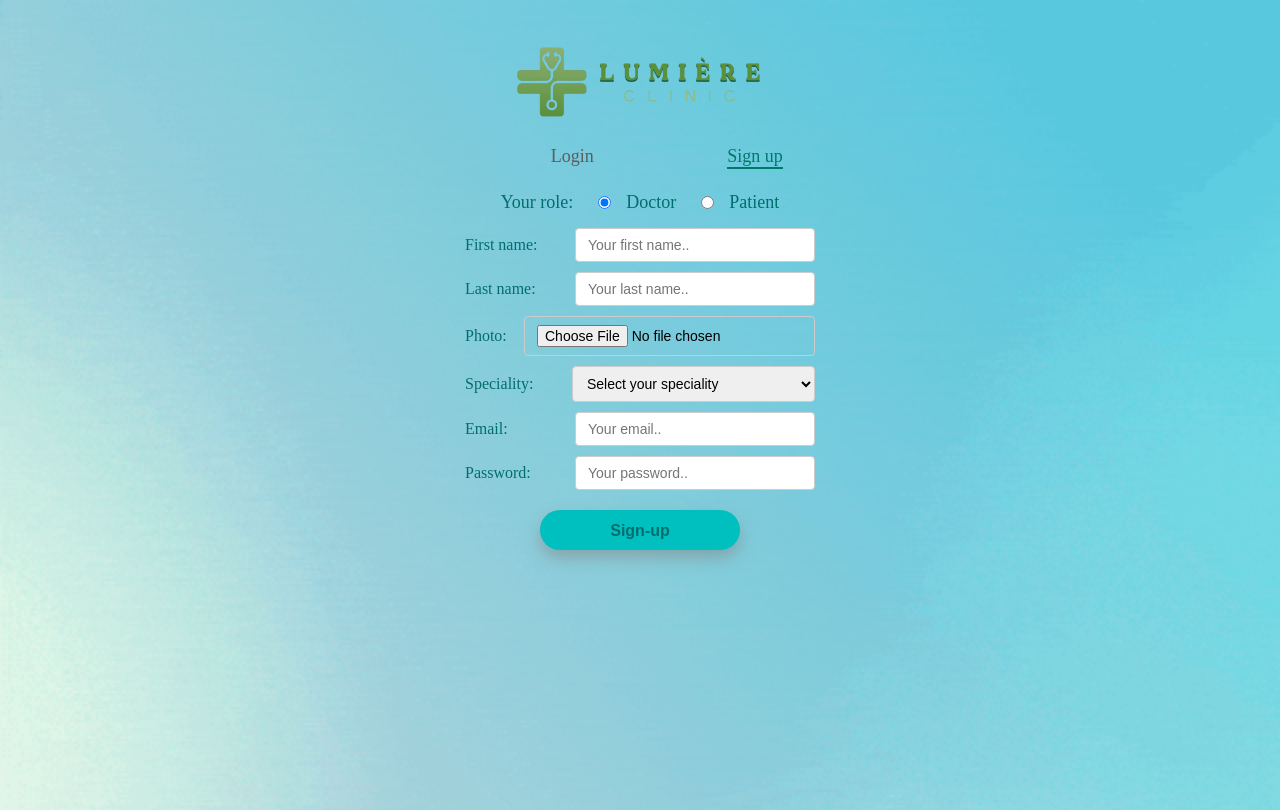
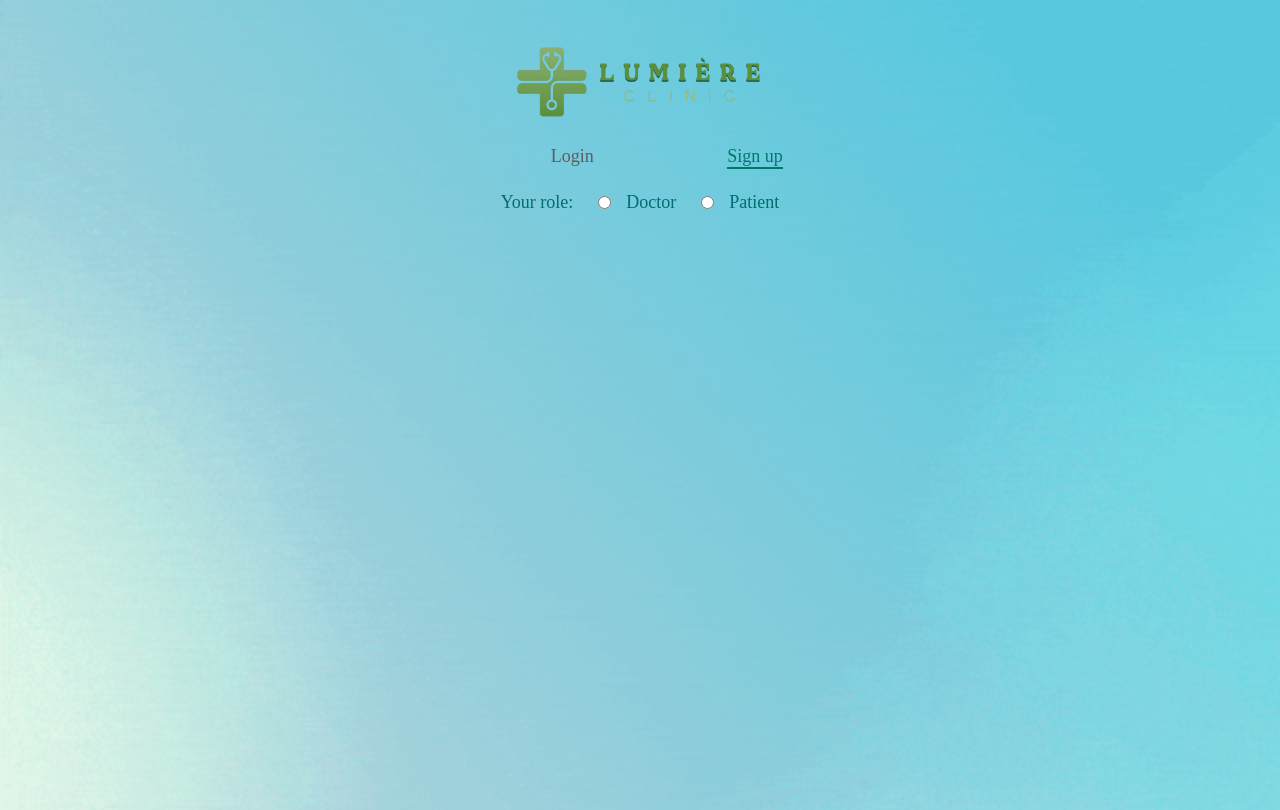
Before and after one commit to HessahAlotaibi1/Web_Project, a PHP site: page /signup.php in a window 1280 px wide. Shown: the top 810 px of the page. Run offline with PHP 8.4, Linux system fonts and the light colour scheme; data comes from the database, SQL or seed files in the repository.

Commit message:
Update signup.php

```diff
--- a/signup.php
+++ b/signup.php
@@ -193,6 +193,11 @@ function getSpecialities() {
     <meta name="viewport" content="width=device-width, initial-scale=1.0">
     <link rel="stylesheet" href="css/singup.css">
     <script src="script.js"></script>
+    <style>
+    form {
+    display: none;
+    }
+    </style>
 
 </head>
 
@@ -206,7 +211,7 @@ function getSpecialities() {
     <div class="rolesholder">
         <label class="roles">Your role: </label>
         <label class="roles">
-            <input type="radio" name="role" value="Doctor" id="doctorRole" checked>Doctor
+            <input type="radio" name="role" value="Doctor" id="doctorRole" >Doctor
         </label>
         <label class="roles">
             <input type="radio" name="role" value="Patient" id="patientRole">Patient
@@ -312,8 +317,9 @@ function getSpecialities() {
             }
         ?>
     <script>
-    window.onload = function() {
-        document.getElementById("Patient").style.display = "none";
+    window.onload = function () {
+    doctorForm.style.display = "none";
+    patientForm.style.display = "none";
     };
     const doctorRole = document.getElementById("doctorRole");
     const patientRole = document.getElementById("patientRole");
```
